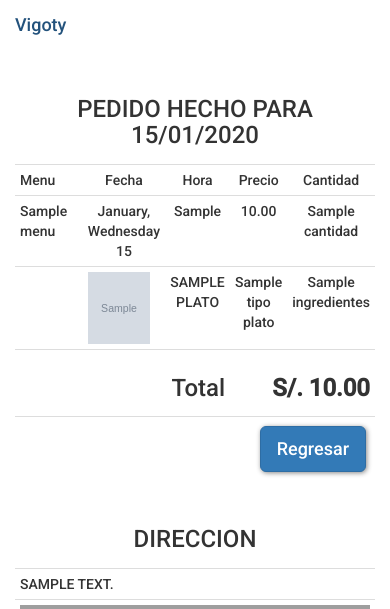
After one commit to CrunchyCode/vigoty, a Django app: template apps/venta/templates/pedido_detalle.html in a window 390 px wide. The commit adds this page. Shown: the top 609 px of the page. Run offline with Django 3.2, Linux system fonts and the light colour scheme; the template is opened without the code that fills it: most values are stand-ins (such as "Sample title", 1, 10 or a date in 2020); grey boxes marked "Sample" are stand-in pictures; some libraries are stand-ins or nearby versions; grey boxes are pictures that could not be loaded.

Commit message:
added pedido-detalle

```diff
--- a/apps/inicio/templates/master/base.html
+++ b/apps/inicio/templates/master/base.html
@@ -22,6 +22,9 @@
                     <ul class="nav navbar-nav navbar-right">
                         {% if user.is_authenticated %}
                             <li>
+                                <a href="{% url 'tienda' %}">Quiero Comer</a>
+                            </li>
+                            <li>
                                 <a href="{% url 'publicar-menu' %}">Publicar</a>
                             </li>
                             <li>
@@ -38,9 +41,6 @@
                             </li>
                             <li>
                                 <a href="{% url 'nuevo-plato' %}">Nuevo Plato</a>
-                            </li>
-                            <li>
-                                <a href="{% url 'tienda' %}">Quiero Comer</a>
                             </li>
                             <li class="dropdown">
                                 <a href="#" class="dropdown-toggle" data-toggle="dropdown">
--- /dev/null
+++ b/apps/venta/templates/pedido_detalle.html
@@ -0,0 +1,126 @@
+{% extends 'master/base.html' %}
+{% load static %}
+
+{% block contenido %}
+
+<div class="row">
+    <div class="col-md-8">
+        <table class="table table-hover table-condensed" style="width:100%;">
+            <thead>
+                <tr>
+                    <td colspan="6" style="text-align:center;"><h3>PEDIDO HECHO PARA {{ pedido.menu.fecha_disponibilidad|date:"d/m/Y" }}</h3></td>
+                </tr>
+                <tr>
+                    <td style="text-align: left; width:50%;">Menu</td>
+                    <td style="text-align: center; width:20%;">Fecha</td>
+                    <td style="text-align: center; width:20%;">Hora</td>
+                    <td style="text-align: center; width:10%;">Precio</td>
+                    <td style="text-align: center; width:5%;">Cantidad</td>
+                </tr>
+            </thead>
+            <tbody>
+                <tr>
+                    <td>{{ pedido.menu.nombre }}</td>
+                    <td style="text-align: center;">{{ pedido.menu.fecha_disponibilidad|date:"F" }}, {{ pedido.menu.fecha_disponibilidad|date:"l" }} {{ pedido.menu.fecha_disponibilidad|date:"d" }}</td>
+                    <td style="text-align: center;">{{ pedido.menu.rango_hora }}</td>
+                    <td style="text-align: center;">{{ pedido.menu.precio|floatformat:2 }}</td>
+                    <td style="text-align: center;">{{ pedido.cantidad }}</td>
+                </tr>
+                {% for detalle in detalles %}
+                    <tr>
+                        <td></td>
+                        <td style="text-align: center;">
+                            <div class="media">
+                                <img class="pull-left media-object" src="{{ detalle.plato.imagen.url }}" style="width: 72px; height: 72px;">
+                            </div>
+                        </td>
+                        <td style="text-align: center;">
+                            {{ detalle.plato.nombre|upper }}
+                        </td>
+                        <td style="text-align: center;">
+                            {{ detalle.plato.tipo_plato.nombre }}
+                        </td>
+                        <td style="text-align: center;" colspan="2">
+                            {{ detalle.plato.ingredientes }}
+                        </td>
+                    </tr>
+                {% endfor %}
+                <tr>
+                    <td colspan="3" style="text-align: right;"><h3>Total</h3></td>
+                    <td colspan="2" class="text-right"><h3><strong>S/. {{ pedido.subtotal|floatformat:2 }}</strong></h3></td>
+                </tr>
+                <tr>
+                    <td colspan="5" style="text-align:right;">
+                        <a href="{% url 'mis-pedidos' %}" class="btn btn-primary btn-lg">Regresar</a>
+                    </td>
+                </tr>
+            </tbody>
+        </table>
+    </div>
+    <div class="col-md-4">
+        <table class="table table-condensed">
+            <thead>
+                <tr>
+                    <td style="text-align:center;">
+                        <h3>DIRECCION</h3>
+                    </td>
+                </tr>
+            </thead>
+            <tbody>
+                <tr>
+                    <td>
+                        {{ pedido.menu.direccion_texto|upper }}
+                    </td>
+                </tr>
+                <tr>
+                    <td>
+                        <div id="map" style="height:300px;width:100%;"></div>
+                    </td>
+                </tr>
+            </tbody>
+        </table>
+    </div>
+</div>
+{% endblock contenido %}
+
+{% block importJS %}
+    <script async defer
+        src="https://maps.googleapis.com/maps/api/js?key=AIzaSyADq3lOH4snPUnHyJMhlOJDkw8Lf80qS98&callback=initMap"></script>
+    <script>
+        function initMap() {
+            var myLatLng = {lat: {{ pedido.menu.lat }}, lng: {{ pedido.menu.lng }}};
+
+            var map = new google.maps.Map(document.getElementById('map'), {
+                zoom: 16,
+                center: myLatLng
+            });
+
+            var marker = new google.maps.Marker({
+                position: myLatLng,
+                map: map,
+                title: 'Hello World!'
+            });
+        }
+
+        // =========================== AREA CIRCULAR =============================
+        // function initMap() {
+        //     var map = new google.maps.Map(document.getElementById('map'), {
+        //         zoom: 16,
+        //         center: {lat: {{ pedido.menu.lat }}, lng: {{ pedido.menu.lng }}},
+        //         mapTypeId: google.maps.MapTypeId.TERRAIN
+        //     });
+
+        //     var cityCircle = new google.maps.Circle({
+        //         strokeColor: '#FF0000',
+        //         strokeOpacity: 0.8,
+        //         strokeWeight: 2,
+        //         fillColor: '#FF0000',
+        //         fillOpacity: 0.35,
+        //         map: map,
+        //         center: {lat: {{ pedido.menu.lat }}, lng: {{ pedido.menu.lng }}},
+        //         radius: Math.sqrt(8) * 100
+        //     });
+        // }
+
+    </script>
+{% endblock importJS %}
--- a/apps/venta/urls.py
+++ b/apps/venta/urls.py
@@ -1,6 +1,7 @@
 from django.conf.urls import url
 from .views import (
-    TiendaView, TiendaProductoView, VentaView, MisPedidosView, MisVentasView
+    TiendaView, TiendaProductoView, VentaView,
+    MisPedidosView, MisVentasView, PedidoDetalleView
 )
 from django.contrib.auth.decorators import login_required
 
@@ -14,6 +15,8 @@ urlpatterns = [
     url(r'^venta$', login_required(VentaView.as_view()), name="venta"),
     url(r'^mis-pedidos$',
         login_required(MisPedidosView.as_view()), name="mis-pedidos"),
+    url(r'^mis-pedidos/(?P<id>[\d]+)$',
+        login_required(PedidoDetalleView.as_view()), name="pedido-detalle"),
     url(r'^mis-ventas$',
         login_required(MisVentasView.as_view()), name="mis-ventas"),
 ]
```
Also changed, not shown: apps/venta/views.py (+24 -0 lines).
